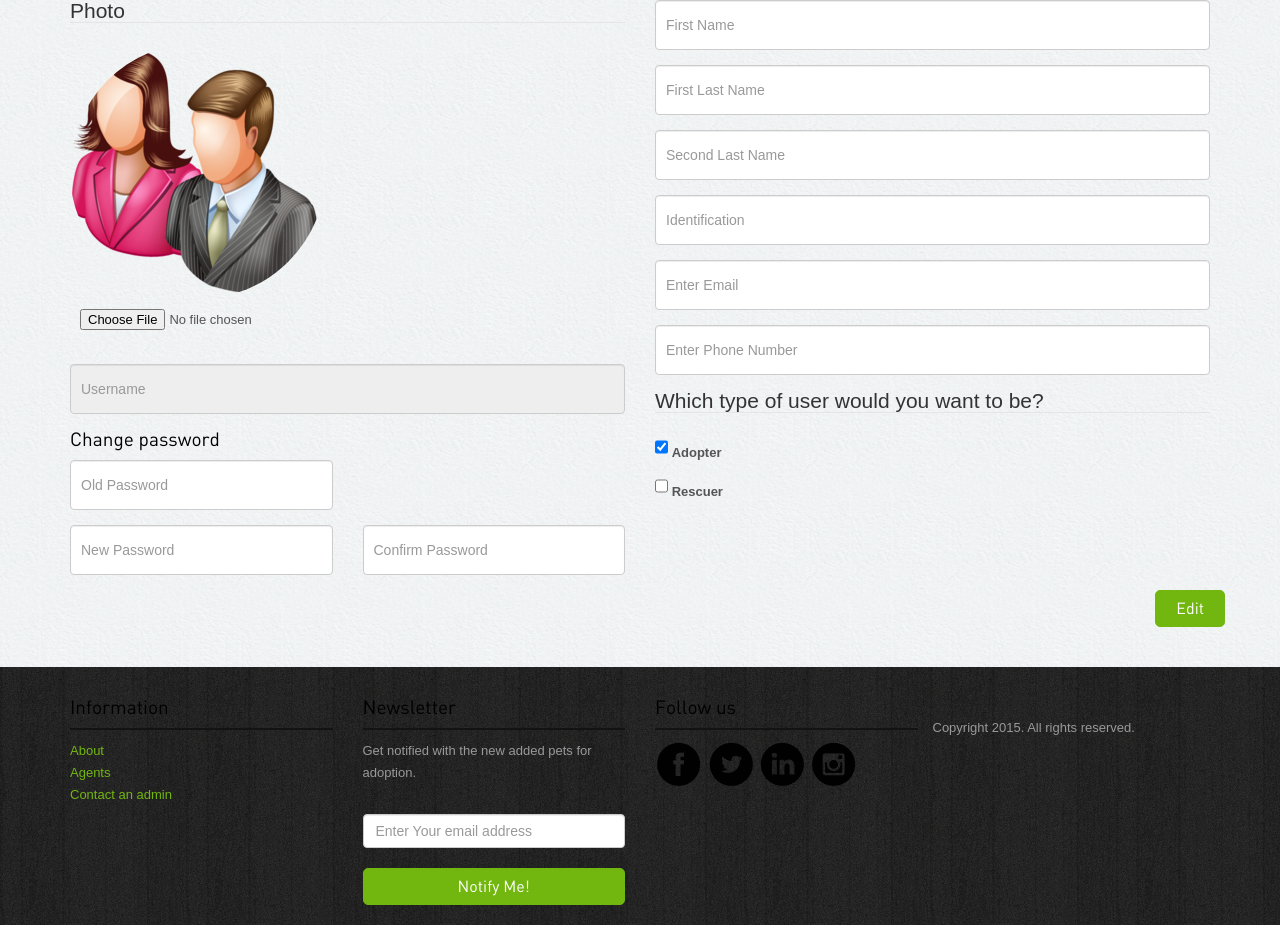
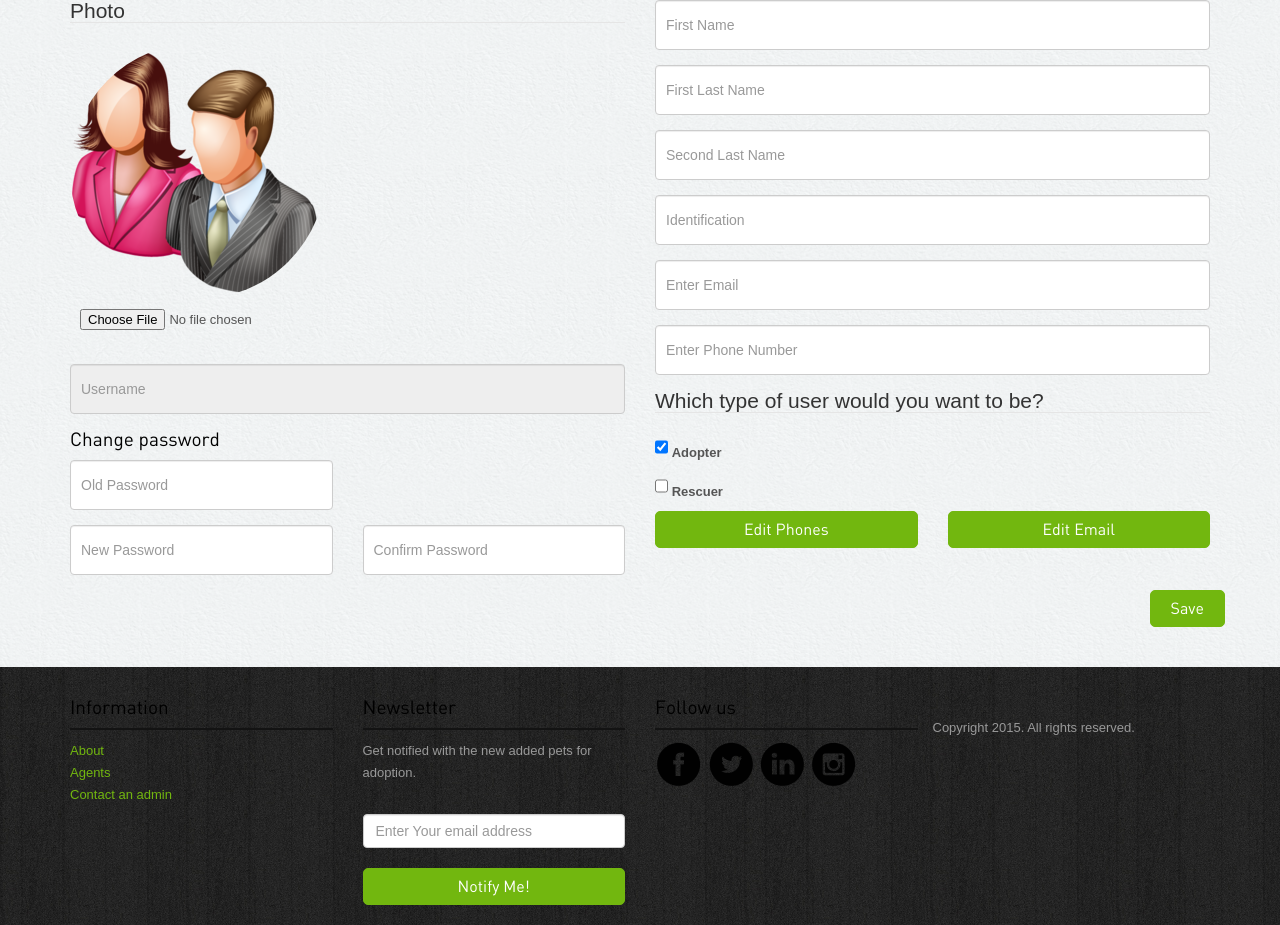
Before and after one commit to jmoraxix/PetLovers, a PHP site: page /PetLovers/edit-user.php in a window 1280 px wide. Shown: the part 243-1168 px from the top of the page. Run offline with PHP 8.4, Linux system fonts and the light colour scheme; some libraries are stand-ins or nearby versions.

Commit message:
Cambios en botones de edit user

```diff
--- a/Project/edit-user.php
+++ b/Project/edit-user.php
@@ -19,16 +19,16 @@
         <h4>Change password</h4>
         <div class="row">
           <div class="col-lg-6">
-          <input id="user_old_password" type="password" class="form-control" placeholder="Old Password" name="form_phone" maxlength="16" value="">
+            <input id="user_old_password" type="password" class="form-control" placeholder="Old Password" name="form_phone" maxlength="16" value="">
           </div>
         </div>
         <div class="row">
           <div class="col-lg-6">
-          <input id="user_password" type="password" class="form-control" placeholder="New Password" name="form_phone" maxlength="16" value="">
+            <input id="user_password" type="password" class="form-control" placeholder="New Password" name="form_phone" maxlength="16" value="">
           </div>
 
           <div class="col-lg-6">
-          <input id="user_re_password" type="password" class="form-control" placeholder="Confirm Password" name="form_phone" maxlength="16" value="">
+            <input id="user_re_password" type="password" class="form-control" placeholder="Confirm Password" name="form_phone" maxlength="16" value="">
           </div>
         </div>
       </div>
@@ -44,13 +44,74 @@
         <label>Adopter</label> <br />
         <input type="checkbox" name="animal" value="" style="height: 20px">
         <label>Rescuer</label> <br />
+        <div class="row">
+          <div class="col-lg-6">
+            <button id="user_phones_butt" type="button" class="btn btn-success" data-toggle="modal" data-target="#user_phones">Edit Phones</button>
+          </div>
+          <div class="col-lg-6">
+            <button id="user_email_butt" type="button" class="btn btn-success" data-toggle="modal" data-target="#user_Email">Edit Email</button>
+          </div>
+        </div>
       </div>
     </div>
     <div class="row register">
       <div class="pull-right">
-        <button id="Submit_User" type="button" class="btn btn-success" name="Submit">Edit</button>
+        <button id="Submit_User" type="button" class="btn btn-success" name="Submit" >Save</button>
       </div>
     </div>
   </div>
 </div>
+<!-- Modal numbers-->
+<div id="user_phones" class="modal fade">
+  <div class="modal-dialog">
+    <div class="modal-content">
+      <div class="row">
+        <div class="col-sm-6">
+          <h4>Phone numbers of [USER]</h4>
+          <input id="user_phone" type="text" class="form-control" placeholder="Phone 1" name="form_name" maxlength="20" value="">
+          <input id="user_phone" type="text" class="form-control" placeholder="Phone 2" name="form_name" maxlength="20" value="">
+          <input id="user_phone" type="text" class="form-control" placeholder="Phone 3" name="form_name" maxlength="20" value="">
+        </div>
+      </div>
+      <div class="row">
+        <div class="pull-right">
+          <div class="col-lg-6">
+            <button id="user_phones_cancel" type="button" class="btn btn-success">Cancel</button>
+          </div>
+          <div class="col-lg-6">
+            <button id="user_phones_save" type="button" class="btn btn-success">Save</button>
+          </div>
+        </div>
+      </div>
+    </div>
+  </div>
+</div>
+<!-- /.modal numbers -->
+
+<!-- Modal emails -->
+<div id="user_Email" class="modal fade">
+  <div class="modal-dialog">
+    <div class="modal-content">
+      <div class="row">
+        <div class="col-sm-6">
+          <h4>Emails of [USER]</h4>
+          <input id="user_email" type="text" class="form-control" placeholder="Email 1" name="form_name" maxlength="20" value="">
+          <input id="user_email" type="text" class="form-control" placeholder="Email 2" name="form_name" maxlength="20" value="">
+          <input id="user_email" type="text" class="form-control" placeholder="Email 3" name="form_name" maxlength="20" value="">
+        </div>
+      </div>
+      <div class="row">
+        <div class="pull-right">
+          <div class="col-lg-6">
+            <button id="user_Email_Cancel" type="button" class="btn btn-success">Cancel</button>
+          </div>
+          <div class="col-lg-6">
+            <button id="user_Email_Save" type="button" class="btn btn-success">Save</button>
+          </div>
+        </div>
+      </div>
+    </div>
+  </div>
+</div>
+<!-- /.modal emails -->
 <?php include'footer.php';?>
```
